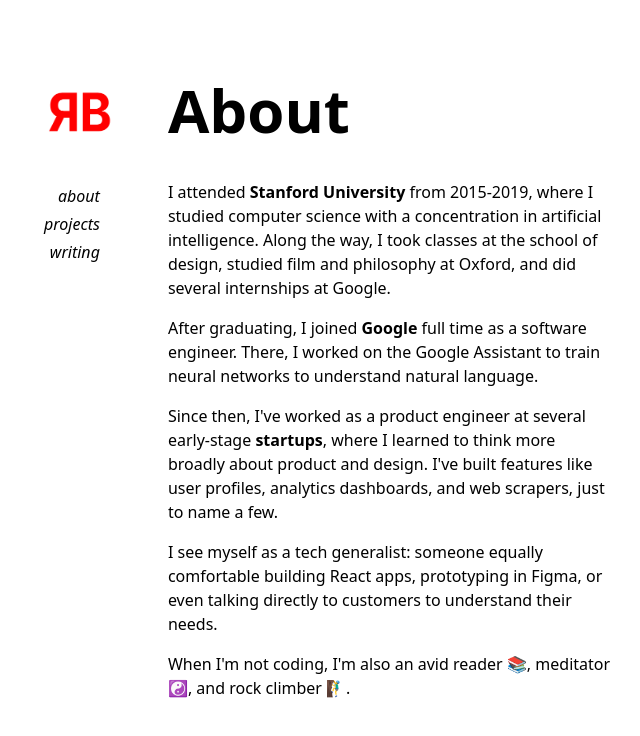
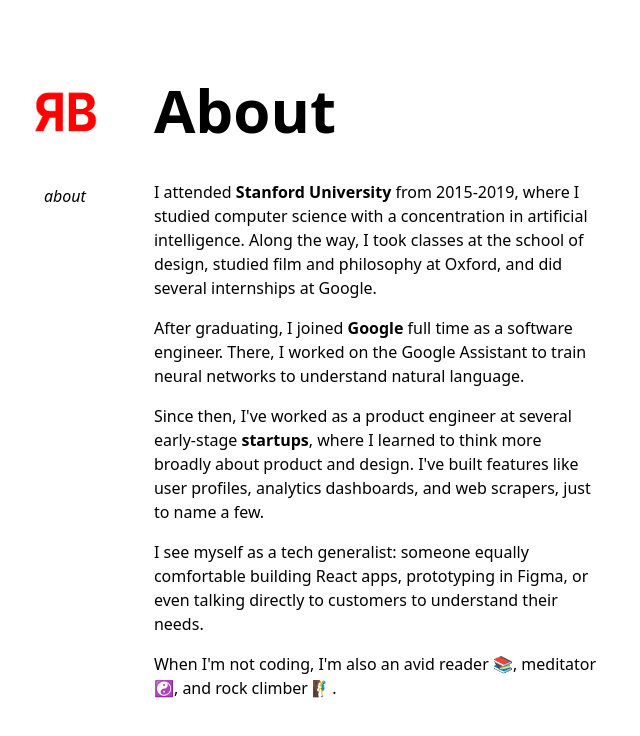
Before and after one commit to rey-soleil/reybarcelo.com, a Next.js app: page /about in a window 1280 px wide. Shown: the top 736 px of the page, without its empty margins (8-648 px from the left). Built offline with nearby package versions, Linux system fonts and the light colour scheme.

Commit message:
fix: remove nav bar pages that aren't implemented

```diff
--- a/app/layout.tsx
+++ b/app/layout.tsx
@@ -1,4 +1,4 @@
-import Sidebar from "../components/sidebar";
+import Sidebar from "../components/Sidebar";
 import "./global.css";
 
 export const metadata = {
--- a/components/sidebar.tsx
+++ b/components/sidebar.tsx
@@ -5,12 +5,12 @@
   "/about": {
     name: "about",
   },
-  "/projects": {
-    name: "projects",
-  },
-  "/writing": {
-    name: "writing",
-  },
+  //   "/projects": {
+  //     name: "projects",
+  //   },
+  //   "/writing": {
+  //     name: "writing",
+  //   },
 };
 
 export default function Sidebar() {
```
